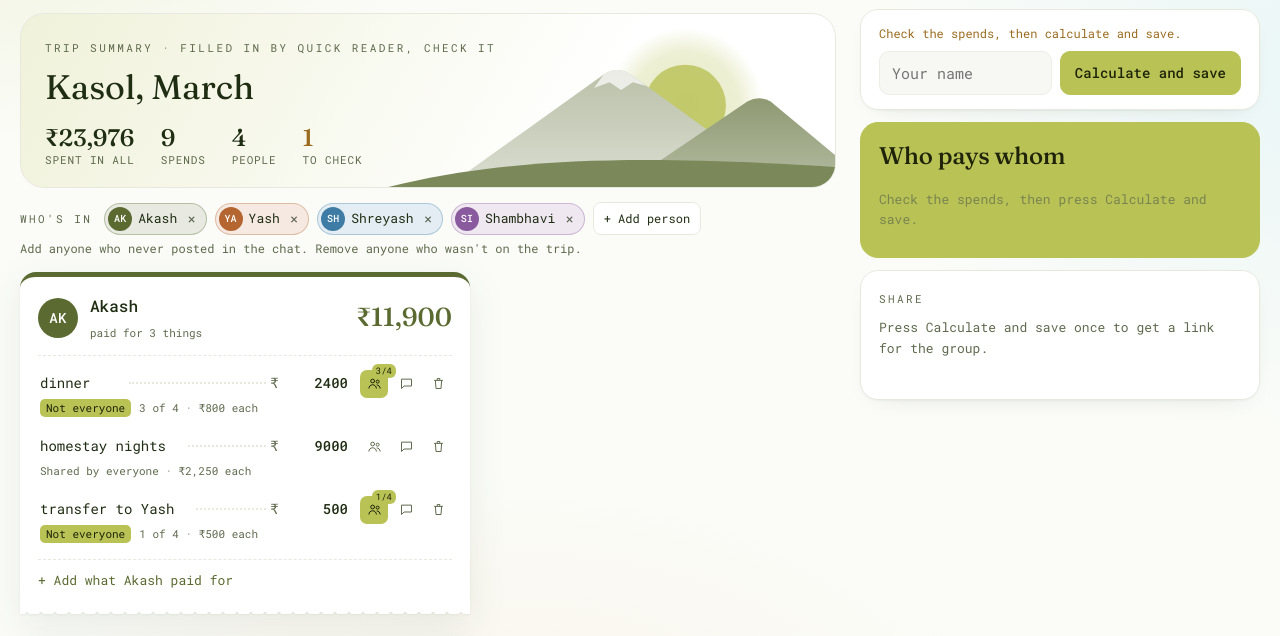
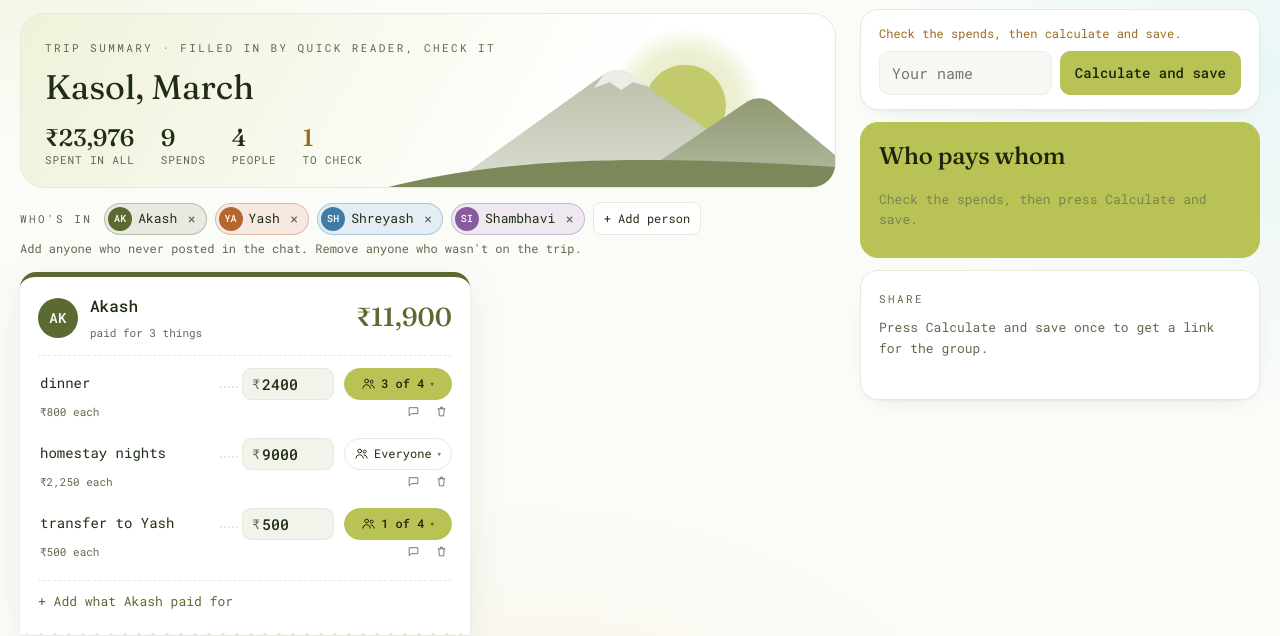
Before and after one commit to a1akashchauhan/calm-split, a plain HTML site: page index.html in a window 1280 px wide. Both pictures are taken after a click on the button "Open an example trip". Shown: the part 87-723 px from the top of the page. Drawn offline with nearby package versions, Linux system fonts and the light colour scheme.

Commit message:
Clearer amount field and who-shares button
Amount sits in its own pill next to the rupee sign; the share button now
reads Everyone or 3 of 4; chat and delete icons move to the second line.

Co-Authored-By: Claude Opus 5.5 <noreply@anthropic.com>
Claude-Session: https://claude.ai/code/session_01DhXQCCJ8A9rmQLTkPF3p4n

```diff
--- a/index.html
+++ b/index.html
@@ -494,6 +494,28 @@ input[type=number]{-moz-appearance:textfield}
 .log time{font-size:10px;color:var(--mute);text-transform:uppercase;letter-spacing:.04em}
 .log .hand{font-family:"Caveat",cursive;font-size:19px;color:var(--ink);line-height:1}
 .log small{display:block;color:var(--mute);font-size:11px}
+
+.amt-pill{display:inline-flex;align-items:center;gap:2px;background:var(--soft);border:1px solid var(--line);border-radius:9px;padding:0 8px 0 9px;height:32px;cursor:text;flex:none}
+.amt-pill span{color:var(--mute);font-size:13px}
+.amt-pill .ln-a{width:7ch!important;text-align:left!important;padding:4px 0!important;border:0!important;font-size:15px}
+.amt-pill:focus-within{border-color:var(--moss);background:var(--card);box-shadow:0 0 0 3px color-mix(in srgb,var(--act) 30%,transparent)}
+.amt-pill.empty{border-style:dashed;border-color:color-mix(in srgb,var(--moss) 55%,transparent)}
+.amt-pill .ln-a::placeholder{font-style:italic;font-weight:400}
+.ln{align-items:center!important}
+.dots{transform:translateY(3px)!important}
+.who-btn{display:inline-flex;align-items:center;justify-content:center;min-width:108px;gap:5px;height:32px;padding:0 9px;border-radius:999px;border:1px solid var(--line);background:var(--card);font-size:12px;color:var(--ink);white-space:nowrap}
+.who-btn svg{width:15px;height:15px}
+.who-btn i{font-style:normal;font-size:9px;opacity:.6}
+.who-btn:hover{border-color:var(--moss)}
+.who-btn.part{background:var(--act);border-color:var(--act);color:var(--onact);font-weight:500}
+.who-btn.open{border-color:var(--moss);box-shadow:0 0 0 3px color-mix(in srgb,var(--act) 35%,transparent)}
+.who-btn+.pop,.pop-wrap .pop{top:calc(100% + 6px)!important;border-radius:12px!important}
+.ln-t{flex:1 1 0;width:0!important;min-width:6ch;max-width:none!important}
+.dots{flex:0 0 18px!important;min-width:0!important}
+.exp-sub{display:flex;justify-content:space-between;align-items:center;gap:8px;min-height:22px}
+.exp-sub .acts{margin-left:auto}
+.exp-sub .ico.sm{width:24px;height:24px}
+.exp-sub .ico.sm svg{width:13px;height:13px}
 </style>
 </head>
 <body>
@@ -1186,7 +1208,7 @@ function fmtAmt(n){return n?String(+(+n).toFixed(2)):""}
 function metaHTML(e){
   const n=e.shares.length,total=S.members.length,everyone=n===total;
   const each=n?rs(e.amount/n)+" each":"nobody ticked";
-  return (everyone?`Shared by everyone · ${each}`:`<span class="part">Not everyone</span> ${n} of ${total} · ${each}`)+(e.flag?` <span class="flag">${esc(e.flag)}</span>`:"");
+  return (!(e.amount>0)?"":n?each:`<span class="part">Tick who shares this</span>`)+(e.flag?` <span class="flag">${esc(e.flag)}</span>`:"");
 }
 function expRow(e){
   const n=e.shares.length,total=S.members.length;
@@ -1197,16 +1219,17 @@ function expRow(e){
    <div class="ln">
      <input type="text" class="ln-t" size="${tlen}" value="${esc(e.title)}" data-f="title" placeholder="what for" aria-label="What for">
      <span class="dots" aria-hidden="true"></span>
-     <span class="ln-r">₹</span><input type="text" class="ln-a" inputmode="decimal" autocomplete="off" value="${fmtAmt(e.amount)}" placeholder="0" data-f="amount" aria-label="Amount in rupees">
+     <label class="amt-pill ${e.amount>0?"":"empty"}"><span>₹</span><input type="text" class="ln-a" inputmode="decimal" autocomplete="off" value="${fmtAmt(e.amount)}" placeholder="amount" data-f="amount" aria-label="Amount in rupees"></label>
      <span class="acts">
-     <span class="pop-wrap"><button class="ico sm ${isOpen?"open":(everyone?"":"part")}" data-tg="people" aria-expanded="${isOpen}" aria-label="Who shares this expense">${icoPeople}${everyone?"":`<em>${n}/${total}</em>`}</button>
+     <span class="pop-wrap"><button class="who-btn ${isOpen?"open":""} ${everyone?"":"part"}" data-tg="people" aria-expanded="${isOpen}" aria-label="Who shares this expense: ${everyone?"everyone":n+" of "+total}">${icoPeople}<span>${everyone?"Everyone":n+" of "+total}</span><i aria-hidden="true">▾</i></button>
      ${isOpen?`<div class="pop" role="dialog" aria-label="Who shares this expense"><div class="pop-h">Who shares this expense?</div>
        <button class="chk all ${everyone?"on":""}" data-all="1"><span class="box">${icoCheck}</span>Everyone</button>
        ${S.members.map(m=>`<button class="chk ${e.shares.includes(m.id)?"on":""}" data-tick="${m.id}"><span class="box">${icoCheck}</span>${esc(m.name)}</button>`).join("")}</div>`:""}</span>
+</span>
+   </div>
+   <div class="exp-sub"><div class="exp-meta">${metaHTML(e)}</div><span class="acts">
      ${e.src?`<button class="ico sm ${open.src.has(e.id)?"on":""}" data-tg="src" aria-label="Show the chat message">${icoMsg}</button>`:""}
-     <button class="ico sm del" data-del="1" aria-label="Delete this spend">${icoDel}</button></span>
-   </div>
-   <div class="exp-meta">${metaHTML(e)}</div>
+     <button class="ico sm del" data-del="1" aria-label="Delete this spend">${icoDel}</button></span></div>
    ${open.src.has(e.id)&&e.src?`<div class="src">${esc(e.src.sender)} · ${esc(e.src.time)}\n${esc(e.src.text)}</div>`:""}
   </div>`;
 }
@@ -1266,7 +1289,7 @@ function bind(){
   document.querySelectorAll(".exp").forEach(row=>{
     const e=S.expenses.find(x=>x.id===row.dataset.eid);
     row.querySelectorAll("[data-f]").forEach(inp=>{inp.oninput=()=>{
-      if(inp.dataset.f==="amount"){let v=inp.value.replace(/[^\d.]/g,"").replace(/(\..*)\./g,"$1");const m=v.match(/^\d*(\.\d{0,2})?/);v=m?m[0]:"";if(v!==inp.value)inp.value=v;e.amount=parseFloat(v)||0}
+      if(inp.dataset.f==="amount"){let v=inp.value.replace(/[^\d.]/g,"").replace(/(\..*)\./g,"$1");const m=v.match(/^\d*(\.\d{0,2})?/);v=m?m[0]:"";if(v!==inp.value)inp.value=v;e.amount=parseFloat(v)||0;inp.closest(".amt-pill").classList.toggle("empty",!(e.amount>0))}
       else{e.title=inp.value;inp.size=Math.max(9,Math.min(26,inp.value.length+1))}
       if(inp.dataset.f==="amount"&&e.flag)e.flag="";
       if(addHint===e.payer&&String(e.title).trim()&&e.amount>0){addHint=null;const h=row.closest(".pcard").querySelector(".add-hint");h&&h.remove()}
```
